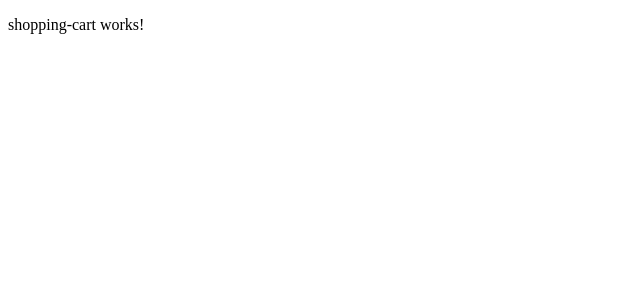
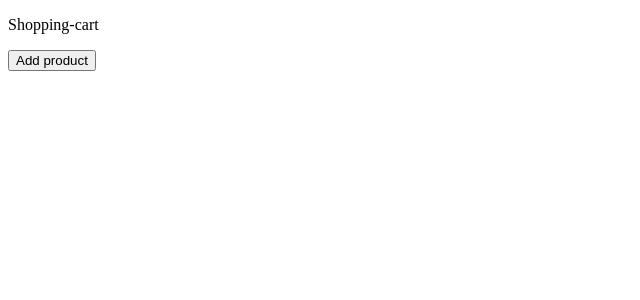
Before and after one commit to javierrv/santng, an Angular app: page / in a window 1280 px wide. Shown: the top 300 px of the page, without its empty margins (0-640 px from the left). Built offline with nearby package versions, Linux system fonts and the light colour scheme.

Commit message:
add button to shopping-cart component

```diff
--- a/src/app/shopping-cart/shopping-cart.component.html
+++ b/src/app/shopping-cart/shopping-cart.component.html
@@ -1 +1,3 @@
-<p>shopping-cart works!</p>
+<p>Shopping-cart</p>
+
+<button type="button" (click)="onAdd()">Add product</button>
--- a/src/app/shopping-cart/shopping-cart.component.ts
+++ b/src/app/shopping-cart/shopping-cart.component.ts
@@ -6,5 +6,7 @@ import { Component } from '@angular/core';
   styleUrls: ['./shopping-cart.component.sass']
 })
 export class ShoppingCartComponent {
-
+  onAdd() {
+    alert('onAdd');
+  }
 }
```
